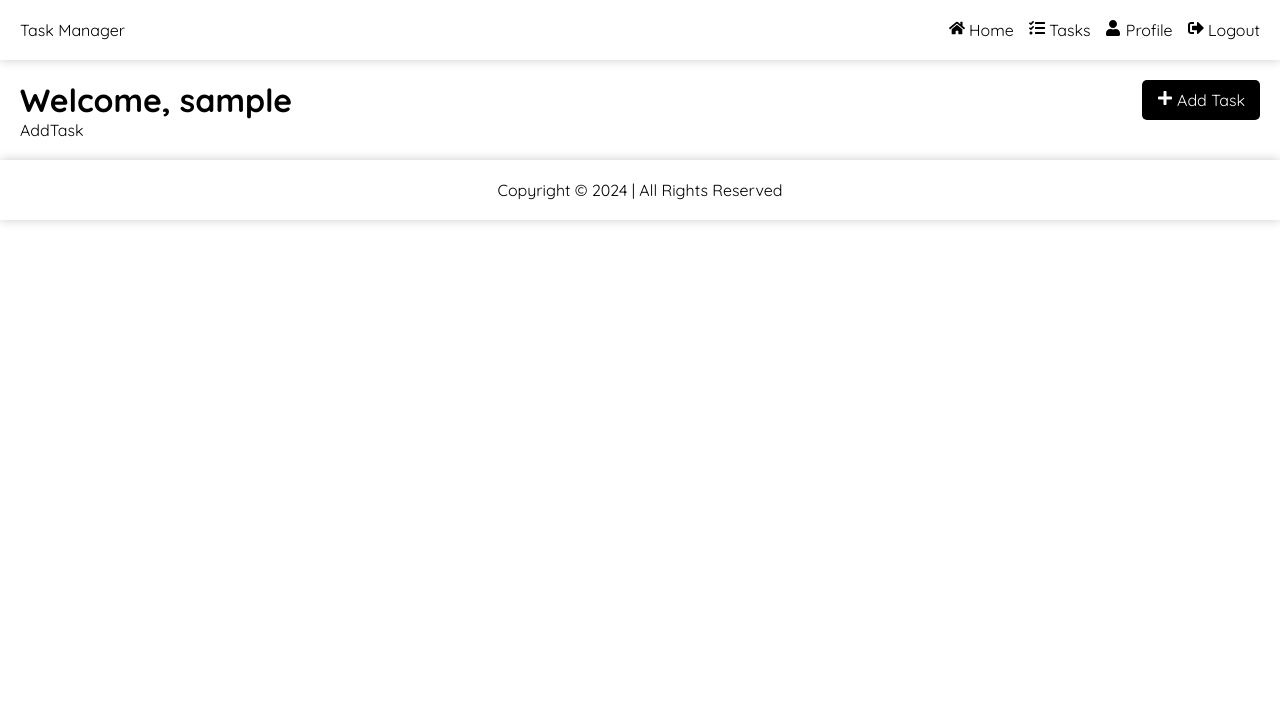
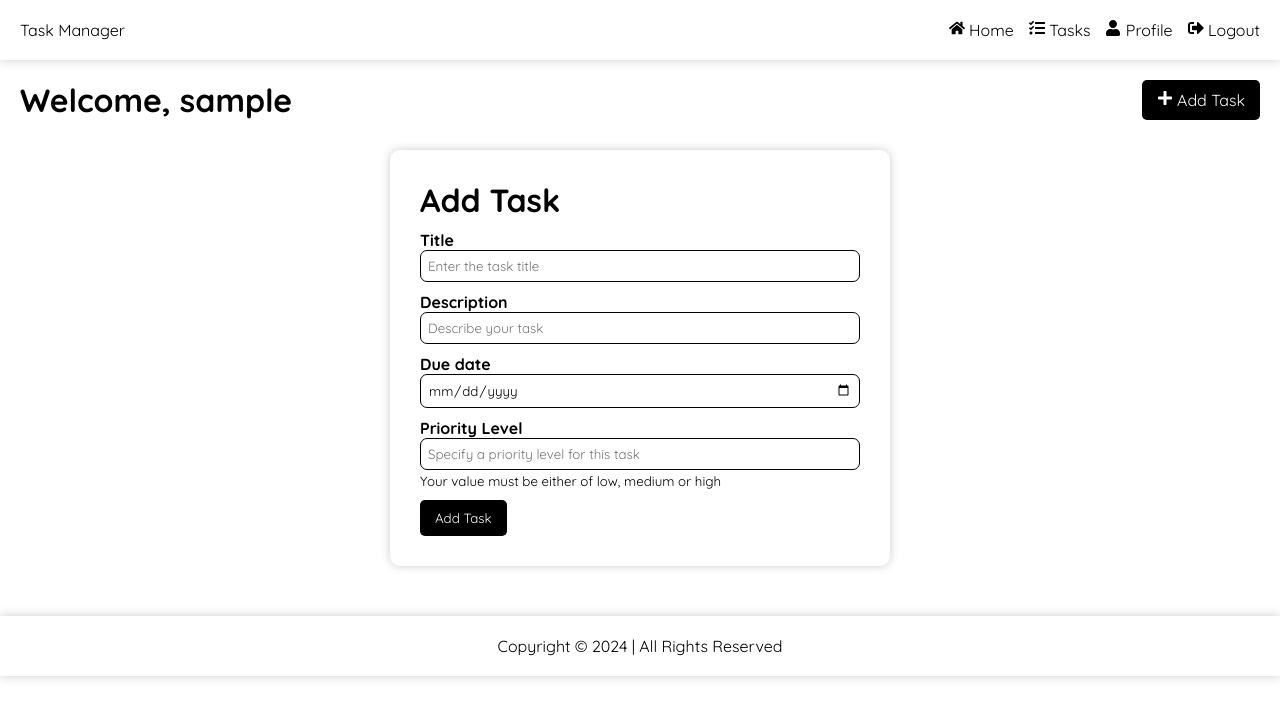
Before and after one commit to Oludefiyinfoluwa06/Task-Management-App, a React (Create React App) app in the folder client/: page /tasks/add in a window 1280 px wide. Shown: the top 718 px of the page. Built offline with nearby package versions, Linux system fonts and the light colour scheme; sample sign-in values are in the browser's storage.

Commit message:
Updated field for tasks

```diff
--- /dev/null
+++ b/client/src/components/AllTasks.js
@@ -0,0 +1,13 @@
+import React from 'react';
+
+const AllTasks = ({ tasks }) => {
+    return (
+        <div className='all-tasks'>
+            {tasks.map(task => (
+                <div>{task.name}</div>
+            ))}
+        </div>
+    );
+}
+
+export default AllTasks;
--- a/client/src/routes/AddTask.js
+++ b/client/src/routes/AddTask.js
@@ -1,8 +1,85 @@
-import React from 'react';
+import React, { useEffect, useState } from 'react';
+import { useNavigate } from 'react-router-dom';
+import axios from 'axios';
 
 const AddTask = () => {
+    const [name, setName] = useState('');
+    const [description, setDescription] = useState('');
+    const [dueDate, setdueDate] = useState('');
+    const [priorityLevel, setPriorityLevel] = useState('');
+    const [error, setError] = useState('');
+
+    const navigate = useNavigate();
+    let token;
+
+    useEffect(() => {
+        const user = JSON.parse(localStorage.getItem('user'));
+
+        if (!user) {
+            navigate('/login');
+            return;
+        }
+
+        token = user.token;
+        console.log(token)
+    }, [navigate]);
+
+    const handleAddTask = async (e) => {
+        e.preventDefault();
+
+        const validPriorityLevels = ['low', 'medium', 'high'];
+
+        if (!validPriorityLevels.includes(priorityLevel.toLowerCase())) {
+            setError('Priority level must be either low, medium, or high.');
+            return;
+        }
+
+        try {
+            const res = await axios.post(
+                'https://task-management-server-rho-ten.vercel.app/api/tasks/add',
+                { name, description, dueDate, priorityLevel },
+                {
+                    headers: {
+                        Authorization: token,
+                    },
+                }
+            );
+
+            setError('');
+            console.log(res);
+        } catch (err) {
+            if (err.response) {
+                setError(err.response.data.error);
+            } else {
+                setError('An error occurred while adding the task.');
+            }
+        }
+    };
+
+
     return (
-        <div>AddTask</div>
+        <form onSubmit={handleAddTask} className='add-task'>
+            <h1>Add Task</h1>
+            <p style={{ color: '#ff0000' }}>{error}</p>
+            <div className="input">
+                <label>Title</label>
+                <input type="text" placeholder='Enter the task title' value={name} onChange={e => setName(e.target.value)} />
+            </div>
+            <div className="input">
+                <label>Description</label>
+                <input type="text" placeholder='Describe your task' value={description} onChange={e => setDescription(e.target.value)} />
+            </div>
+            <div className="input">
+                <label>Due date</label>
+                <input type="date" value={dueDate} onChange={e => setdueDate(e.target.value)} />
+            </div>
+            <div className="input">
+                <label>Priority Level</label>
+                <input type="text" placeholder='Specify a priority level for this task' value={priorityLevel} onChange={e => setPriorityLevel(e.target.value)} />
+                <small>Your value must be either of low, medium or high</small>
+            </div>
+            <button>Add Task</button>
+        </form>
     );
 }
 
--- a/client/src/routes/Tasks.js
+++ b/client/src/routes/Tasks.js
@@ -4,6 +4,7 @@ import axios from 'axios';
 import NoTask from '../components/NoTask';
 import '../styles/Tasks.css';
 import Loading from '../components/Loading';
+import AllTasks from '../components/AllTasks';
 
 const Tasks = () => {
     const [tasks, setTasks] = useState([]);
@@ -51,11 +52,7 @@ const Tasks = () => {
             {isLoading ? (
                 <Loading />
             ) : tasks.length > 0 ? (
-                tasks.map(task => (
-                    <div key={task.id}>
-                        {task.name}
-                    </div>
-                ))
+                <AllTasks tasks={tasks} />
             ) : (
                 <NoTask />
             )}
--- a/client/src/styles/Tasks.css
+++ b/client/src/styles/Tasks.css
@@ -27,3 +27,29 @@
 .no-task img {
     width: 300px;
 }
+
+.add-task {
+    max-width: 500px;
+    border-radius: 10px;
+    padding: 30px;
+    margin: 30px auto;
+    box-shadow: 0 0 10px #ccc;
+}
+
+.add-task h1 {
+    margin-bottom: 10px;
+}
+
+.add-task .input {
+    margin-bottom: 10px;
+}
+
+.add-task .input label {
+    font-weight: bold;
+}
+
+.add-task .input input {
+    border: 1px solid #000;
+    padding: 7px;
+    border-radius: 7px;
+}
```
Also changed, not shown: 2 other files (tests, documents, lock files or other folders).
